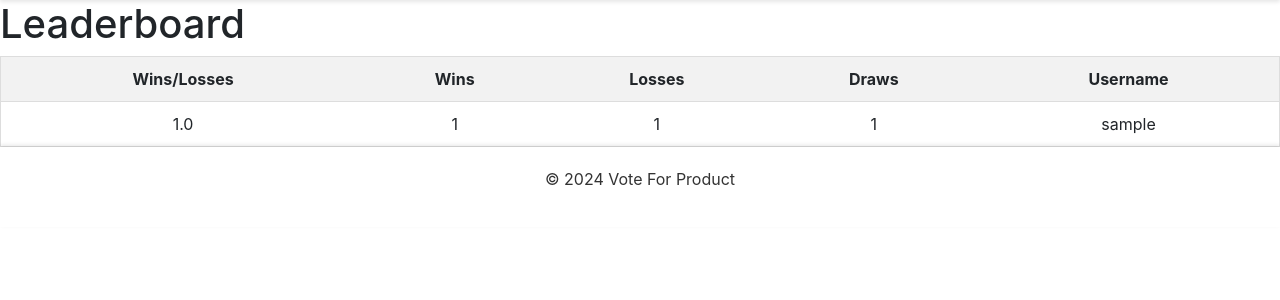
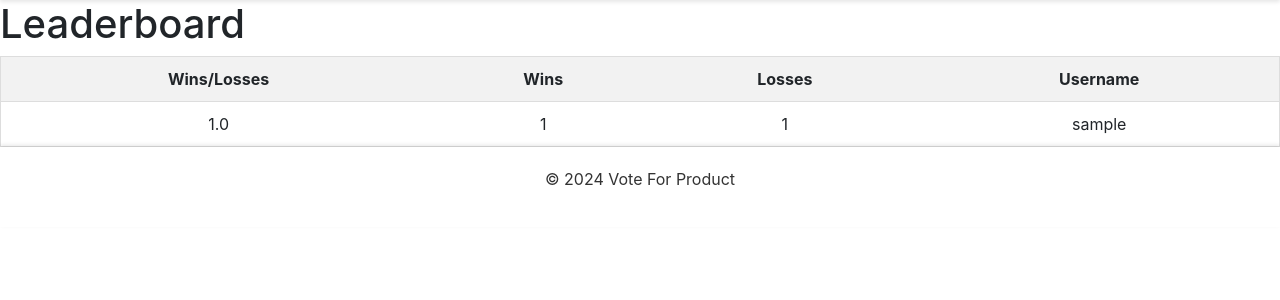
Before and after one commit to rlmsinclair/VoteForProduct, a Flask app: page /leaderboard in a window 1280 px wide. Shown: the part 56-356 px from the top of the page. Run offline with Flask 3, Linux system fonts and the light colour scheme; tables that the repository leaves empty hold one stand-in row (values such as "Sample post"); parts of the project's set-up code (start-up, migrations or seed data) failed here and were passed over; some libraries are stand-ins or nearby versions.

Commit message:
Add files via upload

```diff
--- a/templates/leaderboard.html
+++ b/templates/leaderboard.html
@@ -39,7 +39,7 @@
                 <th>Wins/Losses</th>
                 <th>Wins</th>
                 <th>Losses</th>
-                <th>Draws</th>
+<!--                <th>Draws</th>-->
                 <th>Username</th>
             </tr>
         </thead>
@@ -49,7 +49,7 @@
                 <td>{{ username[1] }}</td>
                 <td>{{ username[2] }}</td>
                 <td>{{ username[3] }}</td>
-                <td>{{ username[4] }}</td>
+<!--                <td>{{ username[4] }}</td>-->
                 <td>{{ username[0] }}</td>
             </tr>
             {% endfor %}
```
